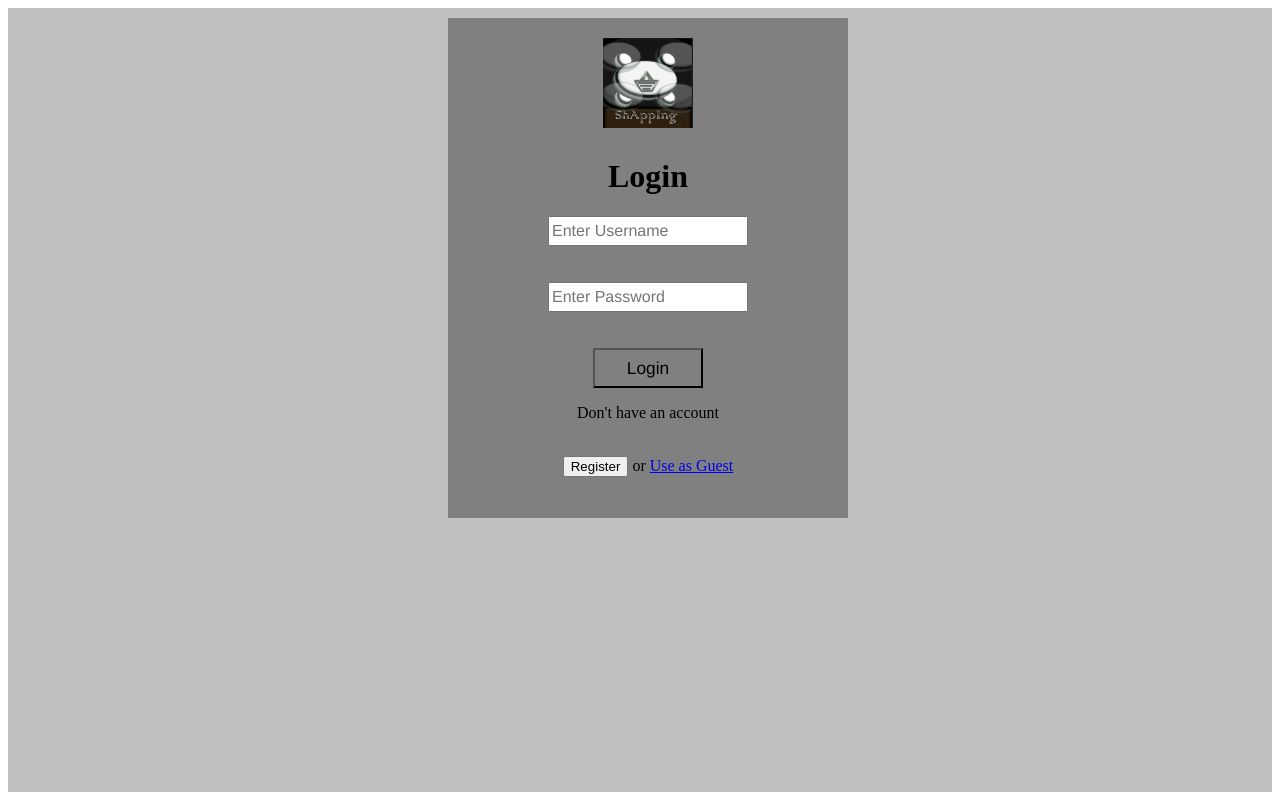
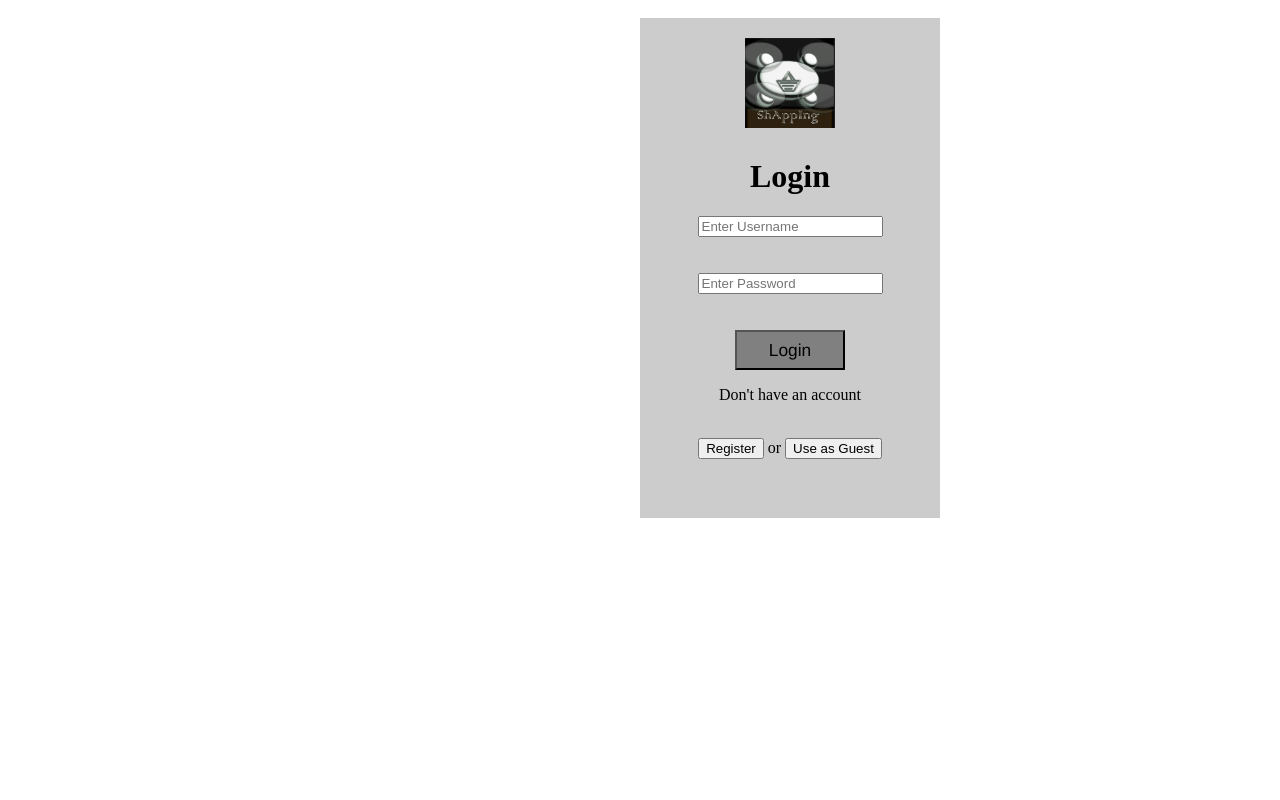
Before and after one commit to Sana-CollegeProjects/group21, a PHP site: page /index.html in a window 1280 px wide. Run offline with PHP 8.4, Linux system fonts and the light colour scheme; some libraries are stand-ins or nearby versions.

Commit message:
charlie-19

```diff
--- a/my-app/www/ConnectRegphp.php
+++ b/my-app/www/ConnectRegphp.php
@@ -1,5 +1,5 @@
 <?php
-require ('reg2.php');
+require('reg2.php');
 $connection = mysqli_connect('127.0.0.1', 'root', '', 'USER_DB');
    if(!$conection){
        die("Unsuccessfully to Connect to Database" . mysqli_error($conection));
--- a/my-app/www/SearchPage.html
+++ b/my-app/www/SearchPage.html
@@ -47,7 +47,7 @@
     <div class="mid">
         <!--The main Button-->
         <div>
-            <button class="button" onclick=window.open("product_categories.1.html")><span> Search</span> </button>
+            <button class="button" onclick=location.href="product_categories.1.html"><span> Search</span> </button>
 
         </div>
 
--- a/my-app/www/cart.html
+++ b/my-app/www/cart.html
@@ -10,6 +10,7 @@
     <link rel="stylesheet" type="text/css" href="css/prodSample.css">
 
   <script src="https://ajax.googleapis.com/ajax/libs/jquery/3.2.1/jquery.min.js"></script>
+
   <script type="text/javascript">
 
 //     $(document).ready(function(){
--- a/check_user-pass.php
+++ b/my-app/www/check_user-pass.php
@@ -52,7 +52,7 @@
     }
     else {
         //not reading from database so hard coding to redirect to searchPage.html
-        header("location:my-app/www/SearchPage.html");
+        header("location:/my-app/www/SearchPage.html");
 
         //echo "Wrong Username or Password";
         //return false;
--- a/my-app/www/css/register.css
+++ b/my-app/www/css/register.css
@@ -1,8 +1,8 @@
 
 
   .register{
-        background-color: silver;
-        background-repeat: no-repeat;
+        background-color: #ff0066;
+
         width: 100%;
         height:100%;
         }
@@ -10,10 +10,11 @@
 
 
  .child img{
+
  display: block;
  margin: 0 auto;
-  margin-left: auto;
-	width:90px;
+ margin-left: auto;
+ width:90px;
   height: 90px;
   margin-top:20px;
   margin-bottom: 30px;
@@ -21,11 +22,18 @@
 }
 
 .child{
- background-color: yellow;
- width: 400px;
- height: 550px;
+background-color: #cccccc;
+position: absolute;
+width: 300px;
+height: 500px;
+left: 50%;
+margin:0 auto;
+margin-top:10px;
+
+ /*width: 80%;
+ height: 90%;
  margin-top: 30px;
- margin-left: 10px;
+ margin-left: 10px; */
 
 }
 
@@ -41,9 +49,26 @@
     left: 110px;
     margin: 0 auto;
 }
-
+form{
+    display: block;
+ margin: 0 auto;
+ margin-left: auto;
+   /* position: absolute;*/
+}
 .input{
     text-align: center;
+    height:30px;
+    width: 200px;
+    font-size:12pt;
+}
+#loginBtn{
+    height:40px;
+    width: 110px;
+    font-size:13pt;
+    color:black;
+    font-family:Helvetica Neue;
+    cursor: pointer;
+    background-color: gray;
 }
 
 .ul li{
@@ -53,7 +78,9 @@
 .regGuestBtn{
  cursor: pointer;
 }
-
+p{
+    text-align: center;
+}
 
 
 
--- a/my-app/www/index.html
+++ b/my-app/www/index.html
@@ -1,39 +1,50 @@
-<html DOCTYPE!>
+<!DOCTYPE html>
 <html>
+<head>
+  <meta charset="UTF-8">
+  <meta name="keywords" content="HTML,CSS,XML,JavaScript">
+  <meta name="viewport" content="width=device-width, initial-scale=1.0" />
+  <meta http-equiv="Content-Security-Policy" content="default-src * 'unsafe-inline'; style-src 'self' 'unsafe-inline'; media-src *" />
 
-<head>
-    <meta charset="utf-8" />
-    <meta name="format-detection" content="telephone=no" />
-    <meta name="msapplication-tap-highlight" content="no" />
-    <meta name="viewport" content="user-scalable=no, initial-scale=1, maximum-scale=1, minimum-scale=1, width=device-width" />
-
-    <meta http-equiv="Content-Security-Policy" content="default-src * 'unsafe-inline'; style-src 'self' 'unsafe-inline'; media-src *" />
+    <link rel="stylesheet" type="text/css" href="css/bootstrap-theme.css.map">
+    <link rel="stylesheet" type="text/css" href="css/bootstrap-theme.min.css.map">
+    <link rel="stylesheet" type="text/css" href="css/bootstrap.css.map">
+    <link rel="stylesheet" type="text/css" href="css/bootstrap.min.css.map">
+    <link rel="stylesheet" type="text/css" href="css/register.css" />
+  <title>Login</title>
 
 
-    <link rel="stylesheet" type="text/css" href="my-app/www/css/register.css" />
-    <title>Register</title>
+  <script src="https://ajax.googleapis.com/ajax/libs/jquery/3.2.1/jquery.min.js"></script>
+
 </head>
 
     <body>
 
 
      <div class="register" >
-      <div style=" background-color: gray; position: absolute;   width: 400px;  height: 500px;   left: 35%;   margin: 0 auto;  margin-top:10px;" class="child">
-       <img src="my-app/www/img/Shapping.png" >
+      <div class="child">
+       <img src="img/Shapping.png" >
        <form action="check_user-pass.php" class="input" method="POST" >
       <h1 class="h1"><b>Login</b></h1>
-      </b></b><input style="height:30px; width: 200px; font-size:12pt; font-family: Helvetica Neue;" type="text" name="userName" required="required" placeholder="Enter Username" required /><br>
+      </b></b><input type="text" name="userName" required="required" placeholder="Enter Username" required /><br>
       <br><br>
-      </b></b><input style="height:30px; width: 200px; font-size:12pt; font-family:Helvetica Neue;" type="password" name="password" required="required" placeholder="Enter Password" required/><br>
+      </b></b><input  type="password" name="password" required="required" placeholder="Enter Password" required/><br>
       <br><br>
-      <input style="height:40px; width: 110px; font-size:13pt; color:black; font-family:Helvetica Neue; cursor: pointer; background-color: gray;"  type="submit" value="Login"/>
-      </form>
-      <form class="input">
-    <p style="text-align:center;"> Don't have an account </p><br/>
-    <input class="regGuestBtn" onclick="location.href ='reg2Pg.php';"  type="submit" value="Register" /> or
-    <a href="SearchPage.html">Use as Guest</a></p>
+      <input id="loginBtn" type="submit" value="Login"/>
+
+    <p> Don't have an account </p><br/>
+    <input class="regGuestBtn" onclick="location.href ='reg2.php';"  type="button" value="Register" /> or
+    <input class="regGuestBtn" onclick="location.href ='product_categories.html';"  type="button" value="Use as Guest" /></p>
       </form></div>
 </div>
+ <script type="text/javascript">
+  $(document).ready(function() {
+ $.ajax({
+        type:'post',
+        url:'https://shapping.000webhostapp.com/check_user-pass.php',
 
+      });
+});
+    </script>
 
 </body>
--- a/my-app/www/register.php
+++ b/my-app/www/register.php
@@ -32,11 +32,12 @@
 
     if($result){
     echo 'You have successfully registered';
-            }
+    header("location:/my-app/www/SearchPage.html");        }
     else{
         echo 'Unable to register';
 
 }
 
+
 ob_flush();
 ?>
```
Also changed, not shown: index.php (deleted, +0 -38 lines), my-app/www/for_dany.html (added, +57 -0 lines), my-app/www/index.php (added, +41 -0 lines), my-app/www/reg2.php (+5 -2 lines), index.1.php (renamed from my-app/www/index.1.php).
